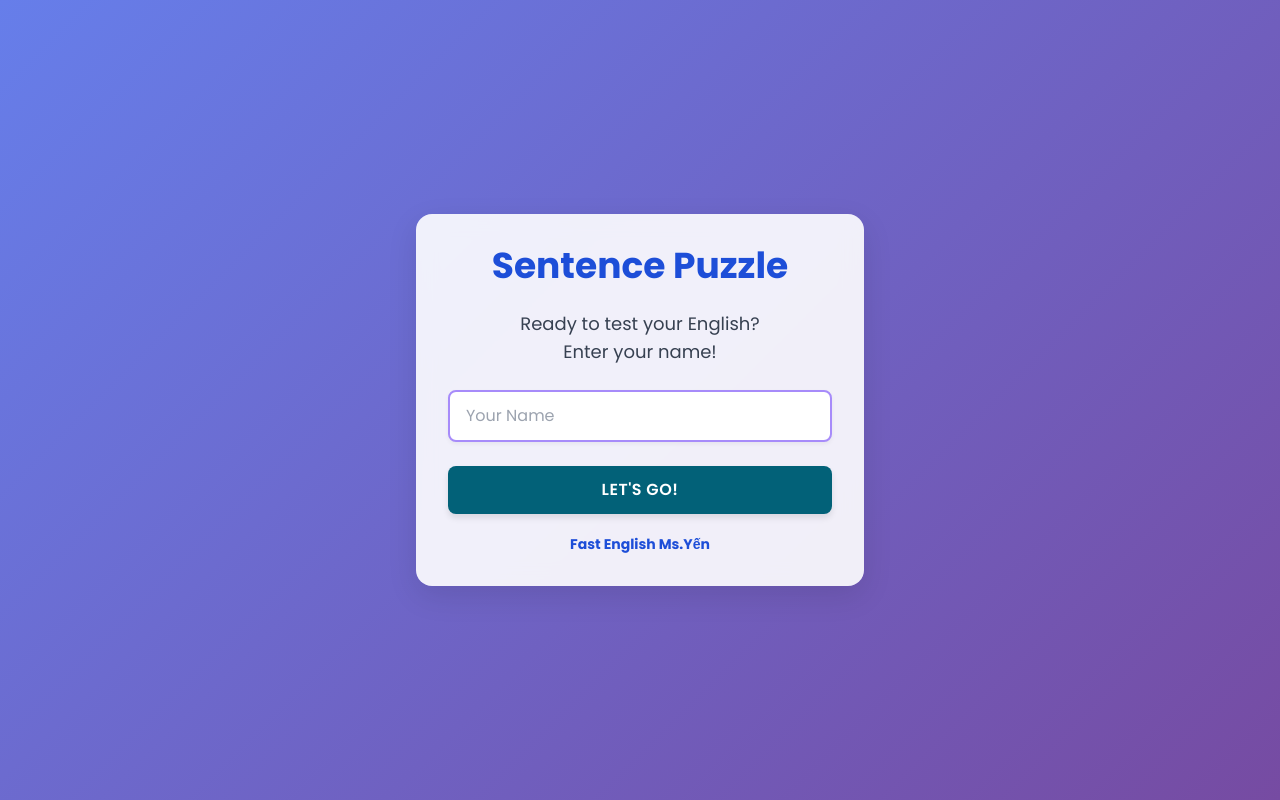
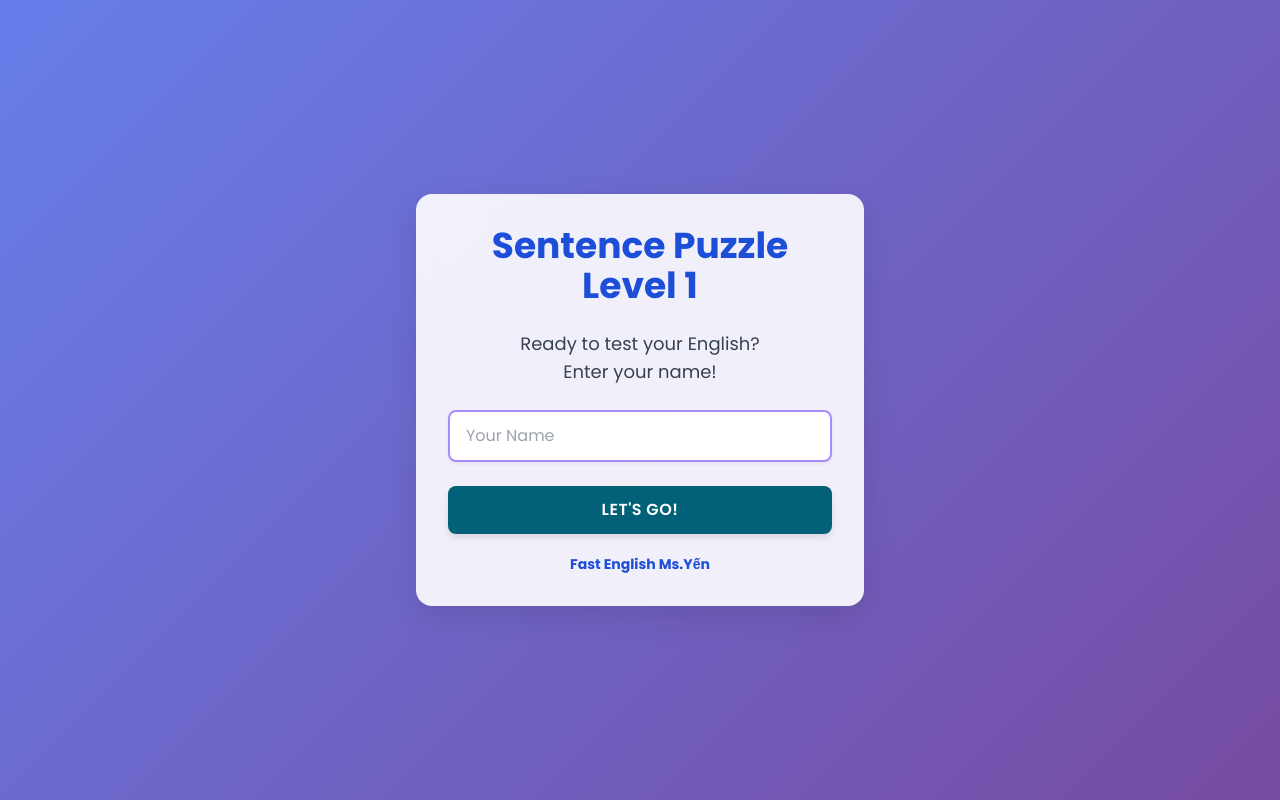
Before and after one commit to FastEnglishMsYen/Test, a plain HTML site: page index.html in a window 1280 px wide. Drawn offline with nearby package versions, Linux system fonts and the light colour scheme.

Commit message:
Update index.html

```diff
--- a/index.html
+++ b/index.html
@@ -209,7 +209,7 @@
 </head>
 <body class="min-h-screen flex items-center justify-center p-4">
     <div id="startScreen" class="screen card w-full max-w-md text-center">
-        <h1 class="text-4xl font-bold text-blue-700 mb-6">Sentence Puzzle</h1>
+        <h1 class="text-4xl font-bold text-blue-700 mb-6">Sentence Puzzle<br>Level 1</h1>
         <p class="text-lg text-gray-700 mb-6">Ready to test your English? <br>Enter your name!</p>
         <input id="playerName" type="text" placeholder="Your Name" class="input-field w-full mb-6">
         <div class="relative">
```
